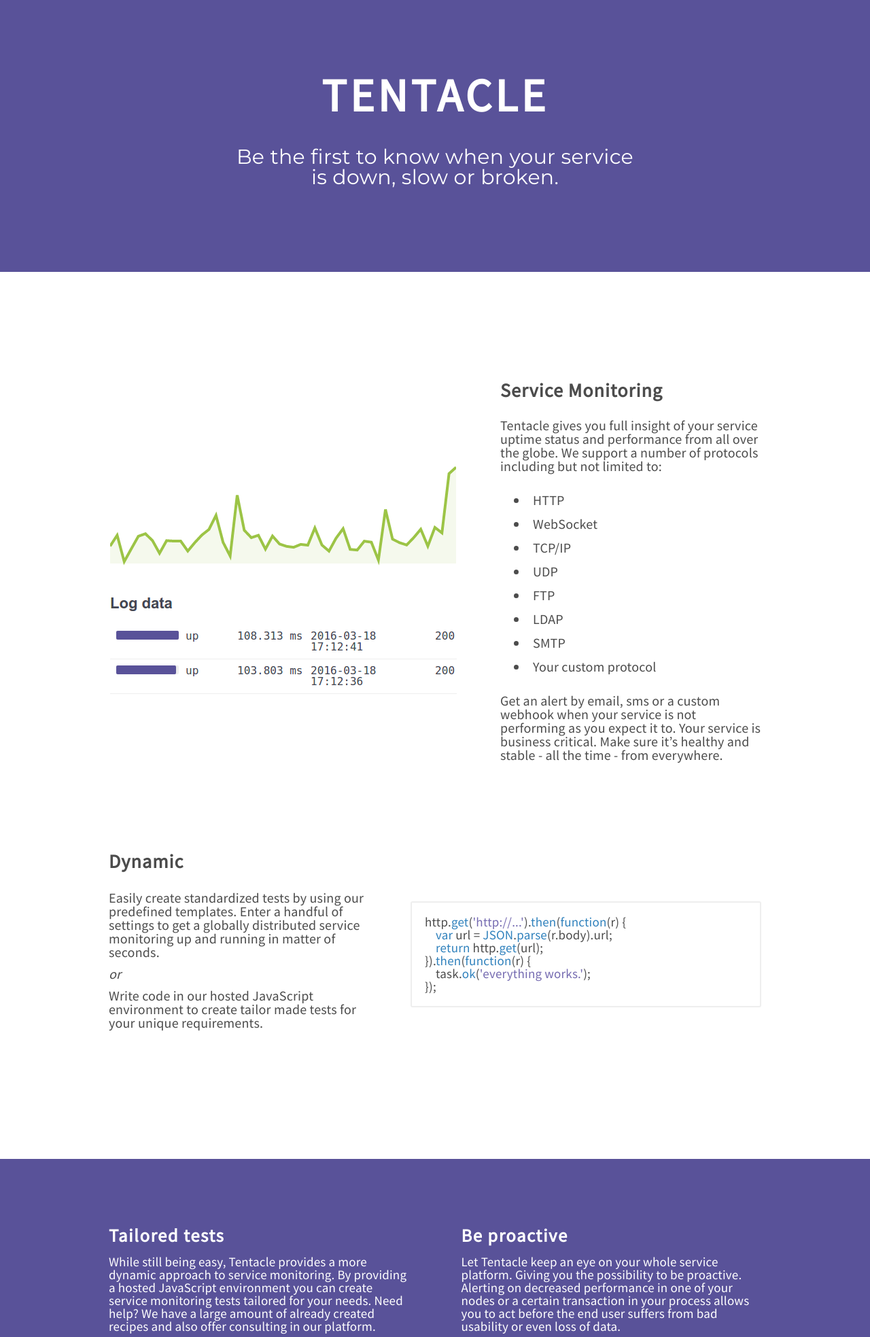
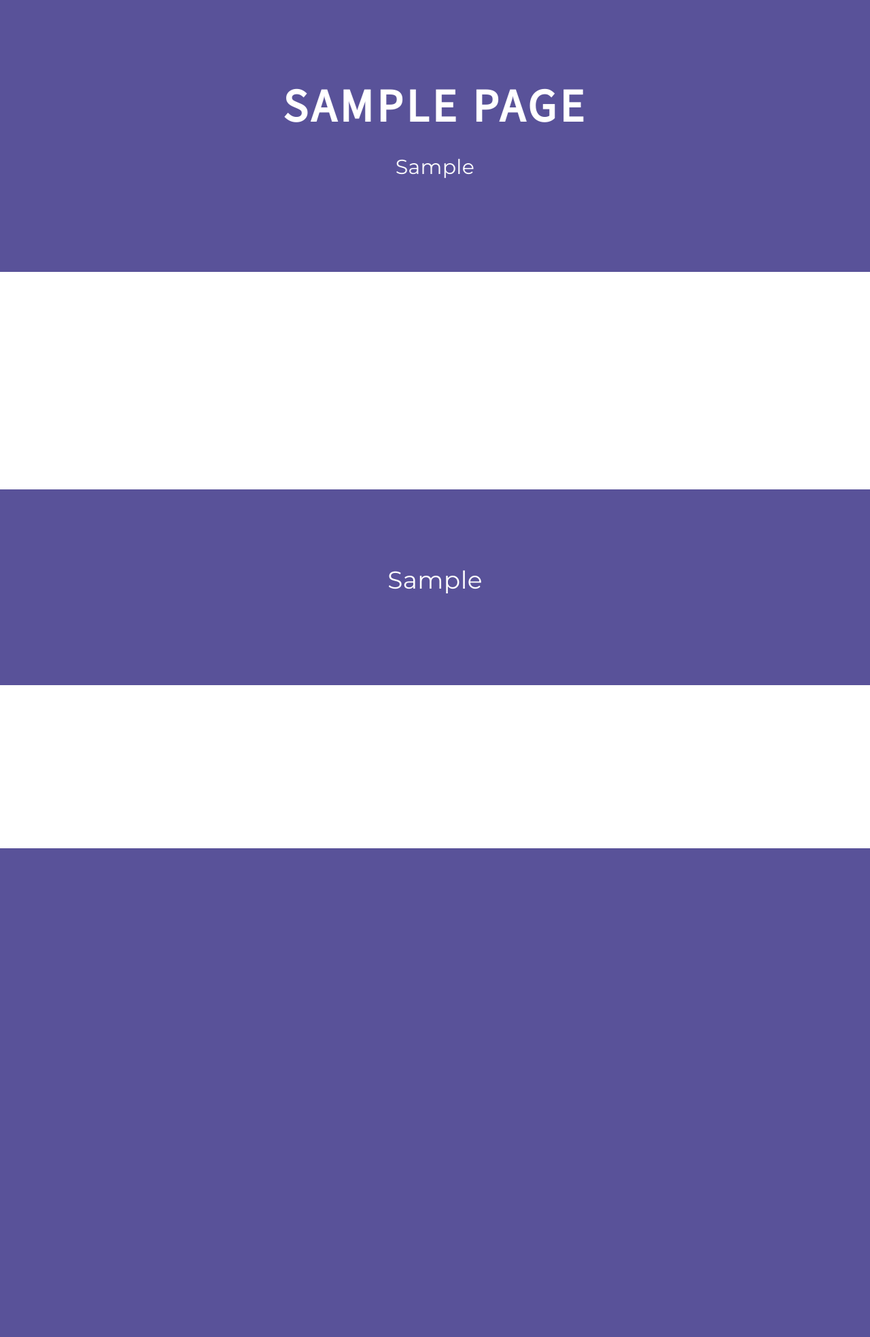
Before and after one commit to frisellcpl/splash, a Django app: page / in a window 1280 px wide. Shown: the top 1967 px of the page at 68% size. After the commit the page ends 1248 px from the top, so only its background shows below. Run offline with Django 3.2, Linux system fonts and the light colour scheme; tables that the repository leaves empty hold one stand-in row (values such as "Sample post"); some libraries are stand-ins or nearby versions.

Commit message:
possibility to add more pages

```diff
--- a/splash/static/style/sass/main.scss
+++ b/splash/static/style/sass/main.scss
@@ -18,6 +18,7 @@ h1 {
   font-size: 3.4em;
   font-weight: 600;
   letter-spacing: 5px;
+  text-transform: uppercase;
 }
 
 h3 {
--- a/splash/static/style/stylesheets/main.css
+++ b/splash/static/style/stylesheets/main.css
@@ -85,9 +85,10 @@ h1 {
   font-size: 3.4em;
   font-weight: 600;
   letter-spacing: 5px;
+  text-transform: uppercase;
 }
 
-/* line 23, ../sass/main.scss */
+/* line 24, ../sass/main.scss */
 h3 {
   text-transform: capitalize;
   font-weight: 600;
@@ -96,7 +97,7 @@ h3 {
   margin-bottom: 1em;
 }
 
-/* line 31, ../sass/main.scss */
+/* line 32, ../sass/main.scss */
 h4 {
   letter-spacing: 0.06em;
   font-size: 1.4em;
@@ -104,7 +105,7 @@ h4 {
   margin-bottom: 15px;
 }
 
-/* line 38, ../sass/main.scss */
+/* line 39, ../sass/main.scss */
 h5 {
   text-transform: capitalize;
   margin-bottom: 0.2em;
@@ -112,28 +113,28 @@ h5 {
   font-weight: 600;
 }
 
-/* line 45, ../sass/main.scss */
+/* line 46, ../sass/main.scss */
 ul {
   margin: 30px 0;
   padding-left: 20px;
   list-style-type: disc;
   list-style-position: inside;
 }
-/* line 51, ../sass/main.scss */
+/* line 52, ../sass/main.scss */
 ul li:not(li:last-child) {
   padding-bottom: 15px;
 }
 
-/* line 56, ../sass/main.scss */
+/* line 57, ../sass/main.scss */
 .list {
   margin: 30px 0;
 }
-/* line 59, ../sass/main.scss */
+/* line 60, ../sass/main.scss */
 .list .divider {
   font-style: italic;
 }
 
-/* line 64, ../sass/main.scss */
+/* line 65, ../sass/main.scss */
 .caption {
   color: #FFF;
   position: absolute;
@@ -144,32 +145,32 @@ ul li:not(li:last-child) {
   text-align: center;
 }
 
-/* line 70, ../sass/main.scss */
+/* line 71, ../sass/main.scss */
 .quote {
   font-size: 1.5em;
   margin-top: 1.4em;
   font-family: 'Montserrat', sans-serif;
 }
 
-/* line 76, ../sass/main.scss */
+/* line 77, ../sass/main.scss */
 p {
   letter-spacing: 0.01em;
   margin-bottom: 0.6em;
 }
 
-/* line 81, ../sass/main.scss */
+/* line 82, ../sass/main.scss */
 header {
   position: relative;
   height: 400px;
   width: 100%;
   background-color: #595299;
 }
-/* line 87, ../sass/main.scss */
+/* line 88, ../sass/main.scss */
 header .quote {
   max-width: 600px;
 }
 
-/* line 92, ../sass/main.scss */
+/* line 93, ../sass/main.scss */
 .main-content {
   width: auto;
   max-width: 1920px;
@@ -181,7 +182,7 @@ header .quote {
   padding-right: 0;
 }
 
-/* line 96, ../sass/main.scss */
+/* line 97, ../sass/main.scss */
 .container {
   width: auto;
   max-width: 960px;
@@ -193,7 +194,7 @@ header .quote {
   padding-right: 30px;
 }
 
-/* line 101, ../sass/main.scss */
+/* line 102, ../sass/main.scss */
 .grid .cell {
   float: left;
   clear: none;
@@ -217,31 +218,31 @@ header .quote {
 .grid .cell:nth-of-type(2n + 1) {
   clear: both;
 }
-/* line 106, ../sass/main.scss */
+/* line 107, ../sass/main.scss */
 .grid i {
   font-size: 2em;
   margin-bottom: 15px;
 }
-/* line 111, ../sass/main.scss */
+/* line 112, ../sass/main.scss */
 .grid:after {
   clear: both;
   content: "";
   display: block;
 }
 
-/* line 118, ../sass/main.scss */
+/* line 119, ../sass/main.scss */
 .what {
   padding: 160px 0;
 }
-/* line 121, ../sass/main.scss */
+/* line 122, ../sass/main.scss */
 .what .block {
   display: table;
 }
-/* line 124, ../sass/main.scss */
+/* line 125, ../sass/main.scss */
 .what .block:not(:last-child) {
   margin-bottom: 120px;
 }
-/* line 128, ../sass/main.scss */
+/* line 129, ../sass/main.scss */
 .what .block .image {
   display: table-cell;
   vertical-align: middle;
@@ -250,24 +251,24 @@ header .quote {
   font-size: 0.95em;
   width: 60%;
 }
-/* line 136, ../sass/main.scss */
+/* line 137, ../sass/main.scss */
 .what .block .image.right {
   padding: 10px 0 0 60px;
 }
-/* line 141, ../sass/main.scss */
+/* line 142, ../sass/main.scss */
 .what .block .text {
   width: 40%;
   display: table-cell;
   vertical-align: middle;
 }
-/* line 147, ../sass/main.scss */
+/* line 148, ../sass/main.scss */
 .what .block:after {
   display: block;
   content: "";
   clear: both;
 }
 
-/* line 155, ../sass/main.scss */
+/* line 156, ../sass/main.scss */
 .editor pre code {
   color: #4c4c4c;
   background: #FFF;
@@ -276,30 +277,30 @@ header .quote {
   padding: 30px;
 }
 
-/* line 163, ../sass/main.scss */
+/* line 164, ../sass/main.scss */
 .why {
   width: 100%;
   background-color: #595299;
   color: #FFF;
   padding: 20px 0 100px;
 }
-/* line 169, ../sass/main.scss */
+/* line 170, ../sass/main.scss */
 .why .quote {
   padding: 45px 100px 15px;
   box-sizing: border-box;
   text-align: center;
   font-size: 1.8em;
 }
-/* line 176, ../sass/main.scss */
+/* line 177, ../sass/main.scss */
 .why .grid .cell {
   font-size: 0.95em;
 }
 
-/* line 181, ../sass/main.scss */
+/* line 182, ../sass/main.scss */
 .how {
   padding: 80px 0 160px;
 }
-/* line 184, ../sass/main.scss */
+/* line 185, ../sass/main.scss */
 .how .grid {
   text-align: center;
 }
--- a/splash/templates/base.html
+++ b/splash/templates/base.html
@@ -6,7 +6,7 @@
     <head>
         <meta charset="utf-8">
         <meta name="viewport" content="width=device-width, initial-scale=1.0, user-scalable=no"/>
-        <title>Tentacle</title>
+        <title>{% block title %}{% endblock %}</title>
         <link rel="stylesheet" href="//maxcdn.bootstrapcdn.com/font-awesome/4.3.0/css/font-awesome.min.css">
         <link rel="stylesheet" href="{% static 'style/stylesheets/main.css' %}" type="text/css" media="screen">
         <link rel="stylesheet" href="//cdnjs.cloudflare.com/ajax/libs/highlight.js/9.1.0/styles/color-brewer.min.css">
@@ -16,8 +16,8 @@
     <body>
         <header>
             <div class="caption">
-                <h1>TENTACLE</h1>
-                <p class="quote">Be the first to know when your service is down, slow or broken.</p>
+                <h1>{% block h1 %}{% endblock %}</h1>
+                <p class="quote">{% block tagline %}{% endblock %}</p>
             </div>
         </header>
         <section class="main-content">
--- a/splash/templates/home.html
+++ b/splash/templates/home.html
@@ -1,117 +1,77 @@
 {% extends "base.html" %}
 {% load staticfiles %}
 
+{% block title %}{{ page.title }}{% endblock %}
+{% block h1 %}{{ page.title }}{% endblock %}
+{% block tagline %}{{ page.tagline }}{% endblock %}
+
 {% block body %}
 <section class="what container">
-    <div class="block monitoring">
-        <div class="image">
-            <img src="{% static 'images/monitoring.png' %}" />
+    {% for block in page.image_blocks.all %}
+    <div class="block">
+        {% if forloop.counter|divisibleby:2 %}
+        <div class="text">
+            <h3>{{ block.title }}</h3>
+            {{ block.body|safe }}
         </div>
-        <div class="text">
-            <h3>Service monitoring</h3>
-            <p>Tentacle gives you full insight of your service uptime status and performance from all over the globe. We support a number of protocols including but not limited to: </p>
-            <ul>
-                <li>HTTP</li>
-                <li>WebSocket</li>
-                <li>TCP/IP</li>
-                <li>UDP</li>
-                <li>FTP</li>
-                <li>LDAP</li>
-                <li>SMTP</li>
-                <li>Your custom protocol</li>
-            </ul>
-            <p>Get an alert by email, sms or a custom webhook when your service is not performing as you expect it to. Your service is business critical. Make sure it’s healthy and stable -  all the time - from everywhere.</p>
-        </div>
-    </div>
-    <div class="block">
-        <div class="text">
-            <h3>Dynamic</h3>
-            <div class="list">
-                <p>Easily create standardized tests by using our predefined templates. Enter a handful of settings to get a globally distributed service monitoring up and running in matter of seconds.</p>
-                <p class="divider">or</p>
-                <p>Write code in our hosted JavaScript environment to create tailor made tests for your unique requirements. </p>
-            </div>
-        </div>
-        <div class="image right">
+        {% endif %}
+        <div class="image {% if forloop.counter|divisibleby:2 %}right{% endif %}">
+        {% if block.image %}
+            <img src="{{ block.image.url }}" />
+        {% elif block.code %}
             <div class="highlight">
                 <div class="editor">
-                        <pre><code class="javascript">http.get('http://...').then(function(r) {
-    var url = JSON.parse(r.body).url;
-    return http.get(url);
-}).then(function(r) {
-    task.ok('everything works.');
-});</code></pre>
+                    <pre><code class="javascript">{{ block.code }}</code></pre>
                 </div>
             </div>
+        {% endif %}
         </div>
+        {% if not forloop.counter|divisibleby:2 %}
+        <div class="text">
+            <h3>{{ block.title }}</h3>
+            {{ block.body|safe }}
+        </div>
+        {% endif %}
     </div>
+    {% endfor %}
 </section>
 <section class="why">
     <div class="grid container">
+        {% for block in page.simple_blocks.all|slice:"0:2" %}
         <div class="cell">
-            <h4>Tailored tests</h4>
+            <h4>{{ block.title }}</h4>
             <p class="text">
-                While still being easy, Tentacle provides a more dynamic approach to service monitoring. By providing a hosted JavaScript environment you can create service monitoring tests tailored for your needs.  Need help? We have a large amount of already created recipes and also offer consulting in our platform.
+                {{ block.body }}
             </p>
         </div>
-        <div class="cell">
-            <h4>Be proactive</h4>
-            <p class="text">
-                Let Tentacle keep an eye on your whole service platform. Giving you the possibility to be proactive. Alerting on decreased performance in one of your nodes or a certain transaction in your process allows you to  act before the end user suffers from bad usability or even loss of data.
-            </p>
-        </div>
+        {% endfor %}
     </div>
     <div class="container">
         <p class="quote">
-            "Create tailored tests for your service in our hosted JavaScript environment."
+            {{ page.quote }}
         </p>
     </div>
     <div class="grid container">
-        <div class="cell">
-            <h4>Identify root cause</h4>
-            <p class="text">
-                Quickly identify the root cause of your decreased service performance and act fast. Let Tentacle monitor all aspects of your service. When an error occurrs we point you in the right direction from start. Minimizing the time needed for error tracing and decreases the down time of your service.
-            </p>
-        </div>
-        <div class="cell">
-            <h4>Easy to get started</h4>
-            <p class="text">
-                Your service is business critical and thats why service monitoring is so important. But in order to get it up an running it has to be easy. With Tentacle the barrier of entry is almost non-existent. Creating your first test takes no more then a couple of seconds.
-            </p>
-        </div>
+    {% for block in page.simple_blocks.all|slice:"2:4" %}
+    <div class="cell">
+        <h4>{{ block.title }}</h4>
+        <p class="text">
+            {{ block.body }}
+        </p>
     </div>
+    {% endfor %}
 </section>
 <section class="how container">
     <div class="grid">
+        {% for block in page.icon_blocks.all %}
         <div class="cell">
-            <i class="fa fa-globe"></i>
-            <h4>Distributed</h4>
+            <i class="fa {{ block.icon }}"></i>
+            <h4>{{ block.title }}</h4>
             <p class="text">
-                We have distributed Tentacle all over the world for you. This not only make Tentacle very reliable but also gives you the possibility to monitor your services from different locations around the world. How well does your service perform for your North American users?
+                {{ block.body }}
             </p>
         </div>
-        <div class="cell">
-            <i class="fa fa-github"></i>
-            <h4>Open source</h4>
-            <p class="text">
-                We believe in transparency and freedom. That is why  we have made core parts of Tentacle open source and we continue to add even more to the list. Want to contribute or just get a deeper understanding of Tentacle? Head over to our repo on Github and start exploring!
-            </p>
-        </div>
-        <div class="cell">
-            <i class="fa fa-diamond"></i>
-            <h4>Fault tolerant</h4>
-            <p class="text">
-                Fault tolerance is the number one priority for a service monitoring tool. Tentacle has a very solid system architecture and geographical distribution which guarantees that our service is up running ready to test yours, no matter what.
-            </p>
-        </div>
-        <div class="cell">
-            <i class="fa fa-money"></i>
-            <h4>Cost efficient</h4>
-            <p class="text">
-                The markets most powerful and dynamic service monitoring tool doesnt need to be expensive. The way we have streamlined Tentacle makes it powerful and dynamic while keeping the prices down.
-            </p>
-        </div>
-
+        {% endfor %}
     </div>
 </section>
 {% endblock %}
--- a/splash/urls.py
+++ b/splash/urls.py
@@ -8,9 +8,10 @@ from splash import views
 
 
 urlpatterns = [
-    url(r'^$', views.home, name='home'),
     url(r'^admin/', admin.site.urls),
     url(r'^tinymce/', include('tinymce.urls')),
+    url(r'^$', views.home, name='home'),
+    url(r'^(?P<slug>[\w-]+)/$', views.home, name='home'),
 ]
 
 
--- a/splash/views.py
+++ b/splash/views.py
@@ -1,6 +1,13 @@
 from django.shortcuts import render
 
-def home(request):
+from splash.models import Page
+
+def home(request, slug=None):
+    try:
+        page = Page.objects.get(slug=slug)
+    except Page.DoesNotExist:
+        page = Page.objects.all()[0]
+
     return render(request, 'home.html', {
-        'data': None
+        'page': page
     })
```
Also changed, not shown: splash/admin.py (+13 -5 lines), splash/models.py (+14 -11 lines), splash/migrations/0003_auto_20160324_0745.py (added), splash/migrations/0004_auto_20160324_0809.py (added), splash/migrations/0005_auto_20160324_0837.py (added), splash/migrations/0006_auto_20160324_0848.py (added).
